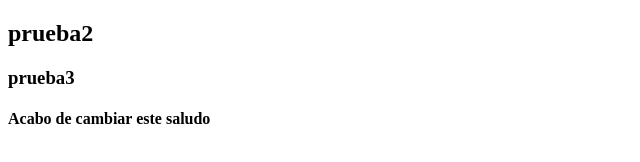
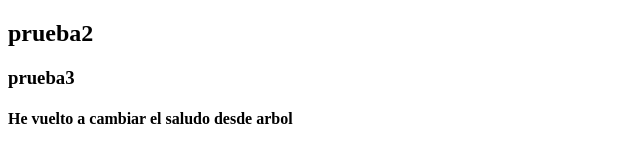
Before and after one commit to HAlayon/pruebarepo, a plain HTML site: page index.html in a window 1280 px wide. Shown: the whole page, without its empty margins (0-640 px from the left). Drawn offline with Linux system fonts and the light colour scheme.

Commit message:
cambios en el saludo desde arbol

```diff
--- a/index.html
+++ b/index.html
@@ -9,6 +9,6 @@
 <body>
     <h2>prueba2</h2>
     <h3>prueba3</h3>
-    <h4>Acabo de cambiar este saludo</h4>
+    <h4>He vuelto a cambiar el saludo desde arbol</h4>
 </body>
 </html>
```
